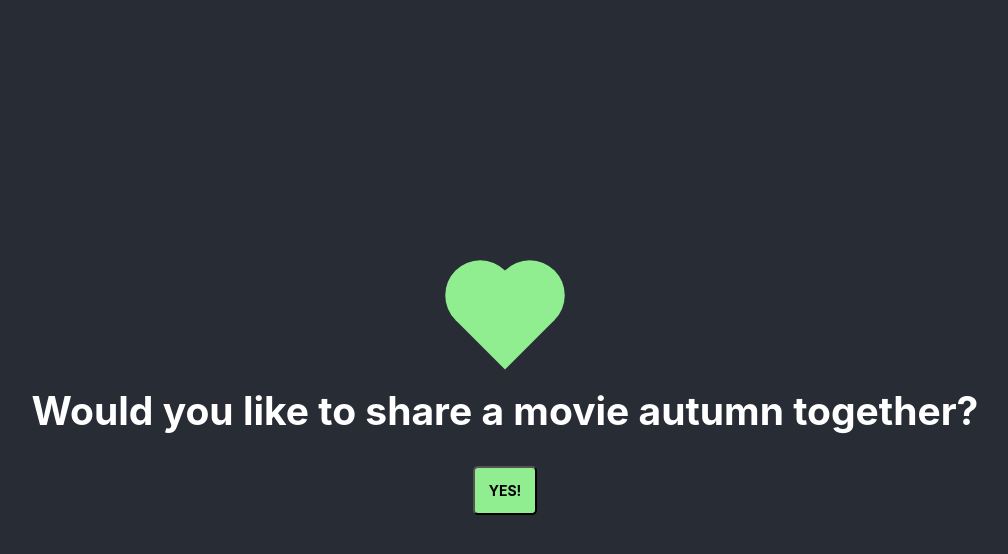
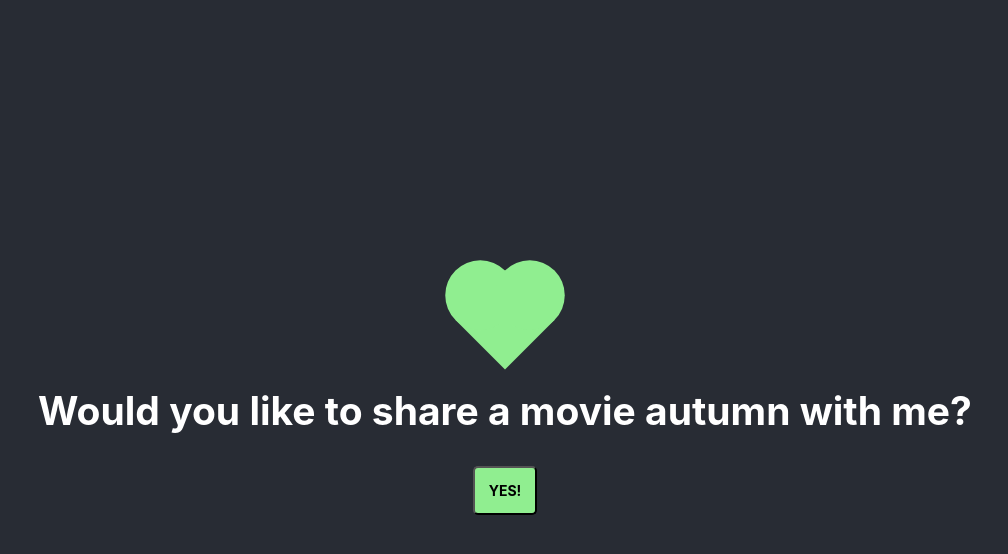
Before and after one commit to charliechauri/autumn-invitation, a React (Create React App) app: page / in a window 1280 px wide. Both pictures are taken after a click on the element 640 px from the left and 400 px from the top of the page. Shown: the top 554 px of the page, without its empty margins (135-1143 px from the left). Built offline with nearby package versions, Linux system fonts and the light colour scheme; a web font is replaced by a local one.

Commit message:
feat Add movie autumn component

```diff
--- a/src/App.tsx
+++ b/src/App.tsx
@@ -1,11 +1,10 @@
 import React, { useState } from 'react';
 import './App.css';
 import Heart from './Components/Heart';
-import Button from './Components/Button';
+import MovieAutumn from './Components/MovieAutumn';
 
 function App() {
   const [displayMessage, toggleDisplayMessage] = useState(false);
-  const [displayMovies, toggleDisplayMovies] = useState(false);
 
   return (
     <div className="App">
@@ -16,14 +15,7 @@ function App() {
           onClick={() => { toggleDisplayMessage(!displayMessage) }}
         />
 
-        {displayMessage &&
-          <div>
-            <h1>
-              Would you like to share a movie autumn together?
-            </h1>
-
-            <Button text="YES!" onClick={ () => { toggleDisplayMovies(!displayMovies) } } />
-          </div>}
+        {displayMessage && <MovieAutumn />}
       </section>
     </div>
   );
--- /dev/null
+++ b/src/Components/MovieAutumn/index.tsx
@@ -0,0 +1,26 @@
+import React, { useState } from 'react';
+import Button from '../Button';
+
+function MovieAutumn() {
+  const [shouldDisplayMovies, displayMovies] = useState(false);
+
+  return (
+    <div>
+      <h1>
+        Would you like to share a movie autumn with me?
+      </h1>
+
+      <Button text="YES!" onClick={() => displayMovies(true)} />
+
+
+      {shouldDisplayMovies &&
+        <ul>
+          <li>
+            Movies 1...
+          </li>
+        </ul>}
+    </div>
+  );
+}
+
+export default MovieAutumn;
```
